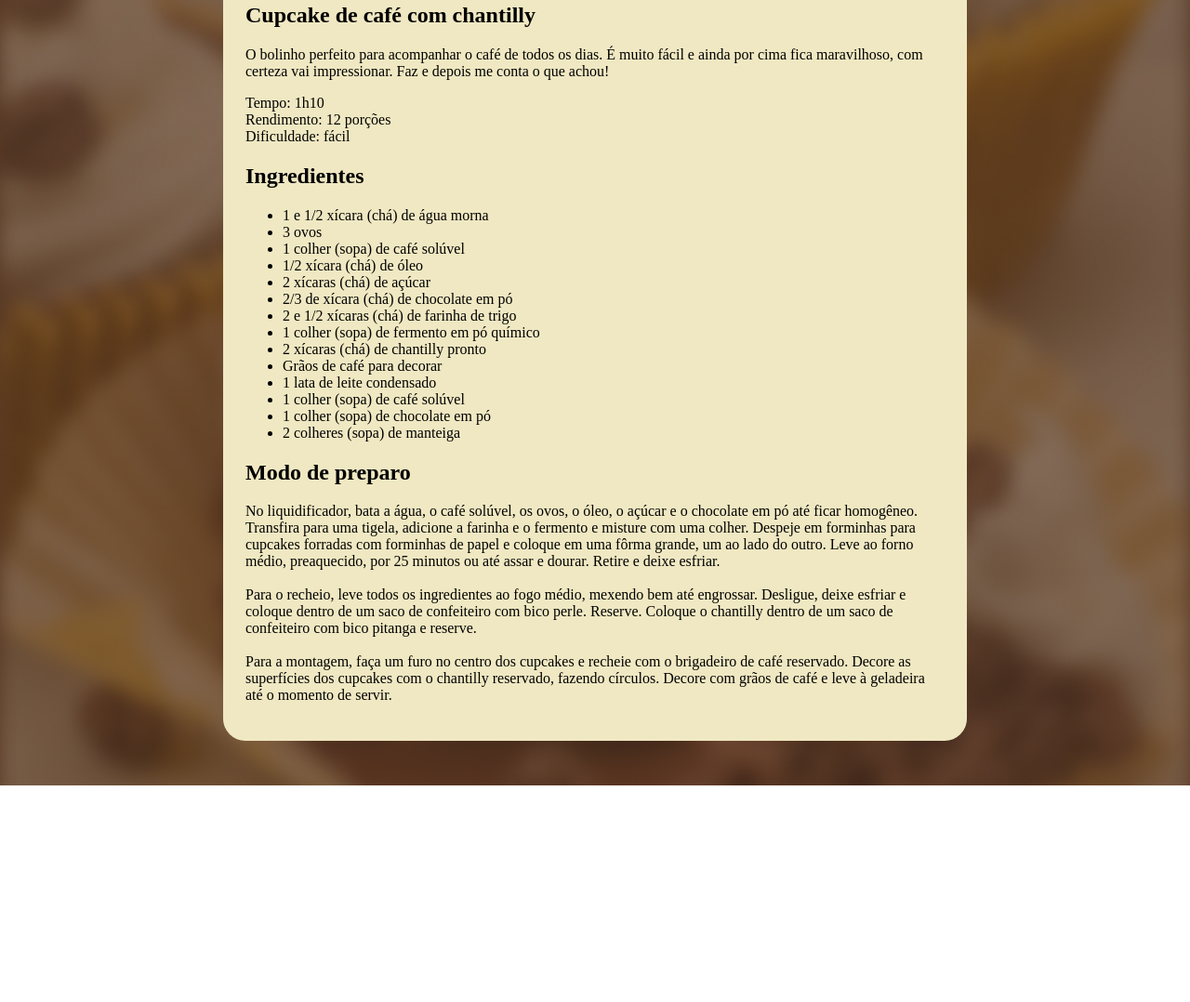
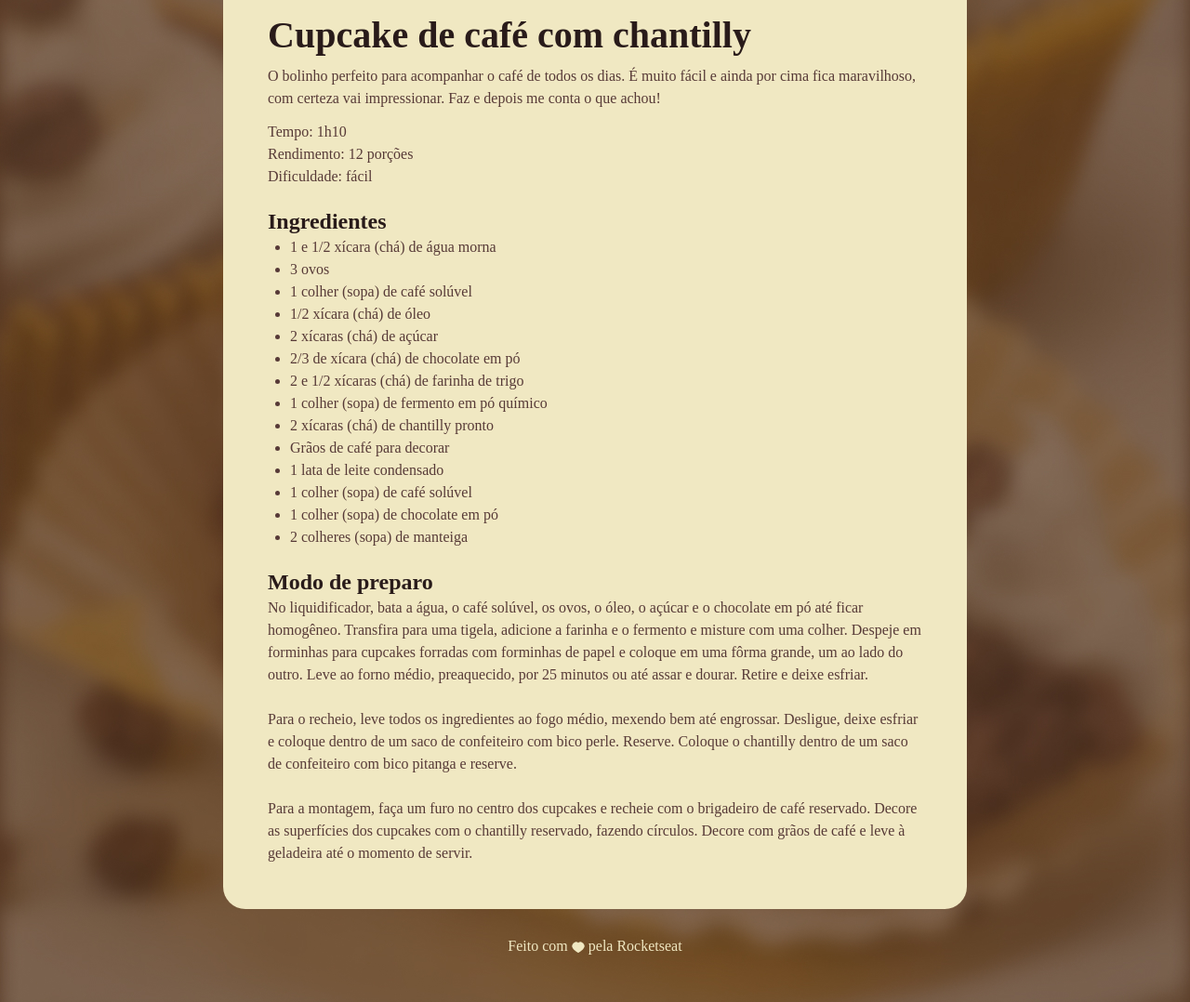
Before and after one commit to Mancini07/MyRockeatSeat, a plain HTML site: page Projeto/index.html in a window 1280 px wide. Shown: the part 493-1571 px from the top of the page at 93% size. Before the commit the page ends 1338 px from the top, so only its background shows below. Drawn offline with Linux system fonts and the light colour scheme; a web font is replaced by a local one.

Commit message:
Projeto Finalizado

```diff
--- a/Projeto/index.html
+++ b/Projeto/index.html
@@ -5,6 +5,9 @@
     <meta name="viewport" content="width=device-width, initial-scale=1.0">
     <title>Página de receita</title>
     <link rel="stylesheet" href="styles.css">
+    <link rel="preconnect" href="https://fonts.googleapis.com">
+    <link rel="preconnect" href="https://fonts.gstatic.com" crossorigin>
+    <link href="https://fonts.googleapis.com/css2?family=Alice&display=swap" rel="stylesheet">
 </head>
 <body>
     <div id="page">
@@ -49,6 +52,6 @@
         </main>
 
     </div>
-
+    <footer><p>Feito com <img src="./assets/coracao.svg" alt="coração"> pela Rocketseat</p></footer>
 </body>
 </html>
--- a/Projeto/styles.css
+++ b/Projeto/styles.css
@@ -1,3 +1,13 @@
+*{
+    margin: 0;
+    padding: 0;
+}
+:root{
+    font-family: "Alice", serif;
+    line-height: 150%;
+    font-size: 16px;
+    color: #573A37;
+}
 body{
     background-image: url(./assets/bg-image.jpg);
     background-size: cover;
@@ -11,5 +21,41 @@ img{
     width: 800px;
     padding: 24px;
     border-radius: 24px;
-    margin: 48px auto;
+    margin: 48px auto 28px;
 }
+main{
+    padding: 24px;
+}
+h1{
+    line-height: 140%;
+    font-size: 40px;
+}
+p + p{
+    margin-top: 12px;
+}
+
+section + section{
+    margin-top: 24px;
+}
+h2{
+    font-size: 24px;
+}
+
+h1, h2{
+    color:#291B1A ;
+    margin-bottom: 4px;
+}
+
+ul{
+    padding-left: 24px;
+}
+
+footer p{
+    text-align: center;
+    padding-bottom: 48px;
+    color: #F0E8C2;
+}
+
+footer img{
+    vertical-align: middle;
+}
```
Also changed, not shown: Projeto/assets/coracao.svg (added).
